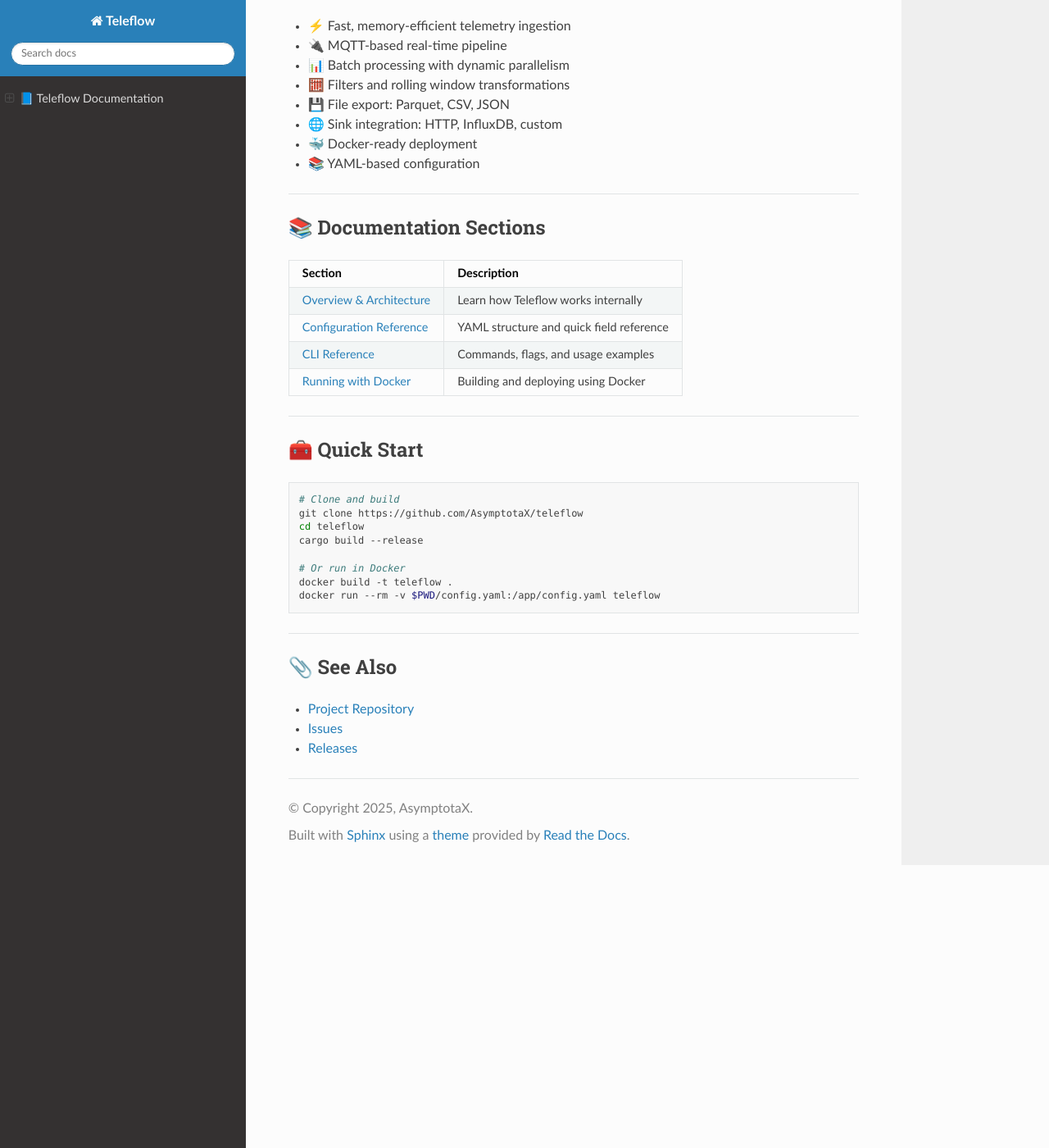
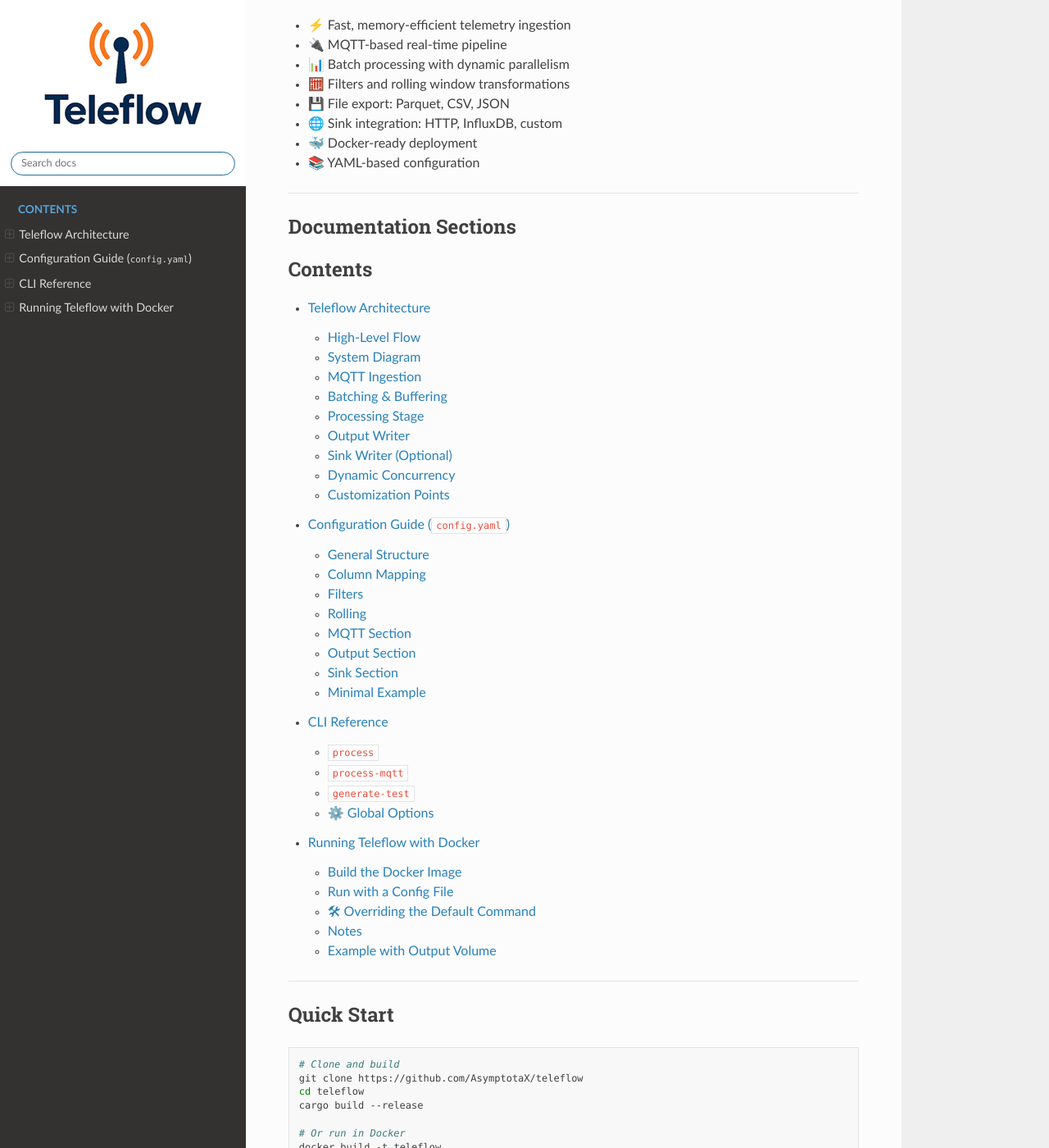
Before and after one commit to AsymptotaX/teleflow, a Sphinx documentation site: the page built from docs/index.md, in a window 1280 px wide and 1400 px high, scrolled down 366 px. Shown: the whole window at 82% size. Built offline with Sphinx 7.4.7 and the Read the Docs theme 3.1.0, drawn with Linux system fonts in a browser that asks for light colours; some of the changed text lies outside the part shown.

Commit message:
docs: add custom logo and change text

````diff
--- a/docs/conf.py
+++ b/docs/conf.py
@@ -2,7 +2,7 @@
 project = 'Teleflow'
 copyright = '2025, AsymptotaX'
 author = 'AsymptotaX'
-release = '0.2.1'
+release = '0.3.0'
 
 # General configuration
 extensions = [
@@ -17,9 +17,13 @@
 # HTML output
 html_theme = 'sphinx_rtd_theme'
 html_theme_options = {
+    'logo_only': True,
     'collapse_navigation': False,
     'navigation_depth': 4,
+    'style_nav_header_background': 'white',
 }
+
+html_logo = "images/logo.png"
 
 # Markdown configuration
 myst_enable_extensions = [
--- a/docs/index.md
+++ b/docs/index.md
@@ -1,4 +1,4 @@
-# 📘 Teleflow Documentation
+# Teleflow Documentation
 
 **Teleflow** is a high-performance telemetry processing engine built in Rust.
 
@@ -6,7 +6,7 @@
 
 ---
 
-## 🚀 Features
+## Features
 
 - ⚡ Fast, memory-efficient telemetry ingestion
 - 🔌 MQTT-based real-time pipeline
@@ -19,18 +19,21 @@
 
 ---
 
-## 📚 Documentation Sections
+## Documentation Sections
 
-| Section                        | Description                                          |
-|--------------------------------|------------------------------------------------------|
-| [Overview & Architecture](architecture.md)  | Learn how Teleflow works internally               |
-| [Configuration Reference](config.md)         | YAML structure and quick field reference          | |
-| [CLI Reference](cli.md)                      | Commands, flags, and usage examples               |
-| [Running with Docker](docker.md)             | Building and deploying using Docker               |
+```{toctree}
+:maxdepth: 2
+:caption: Contents
+
+architecture
+config
+cli
+docker
+```
 
 ---
 
-## 🧰 Quick Start
+## Quick Start
 
 ```bash
 # Clone and build
@@ -45,7 +48,7 @@
 
 ---
 
-## 📎 See Also
+## See Also
 
 - [Project Repository](https://github.com/AsymptotaX/teleflow)
 - [Issues](https://github.com/AsymptotaX/teleflow/issues)
````
Also changed, not shown: docs/architecture.md (+11 -11 lines), docs/cli.md (+3 -3 lines), docs/config.md (+10 -10 lines), docs/docker.md (+5 -5 lines), docs/images/logo.png (added).
